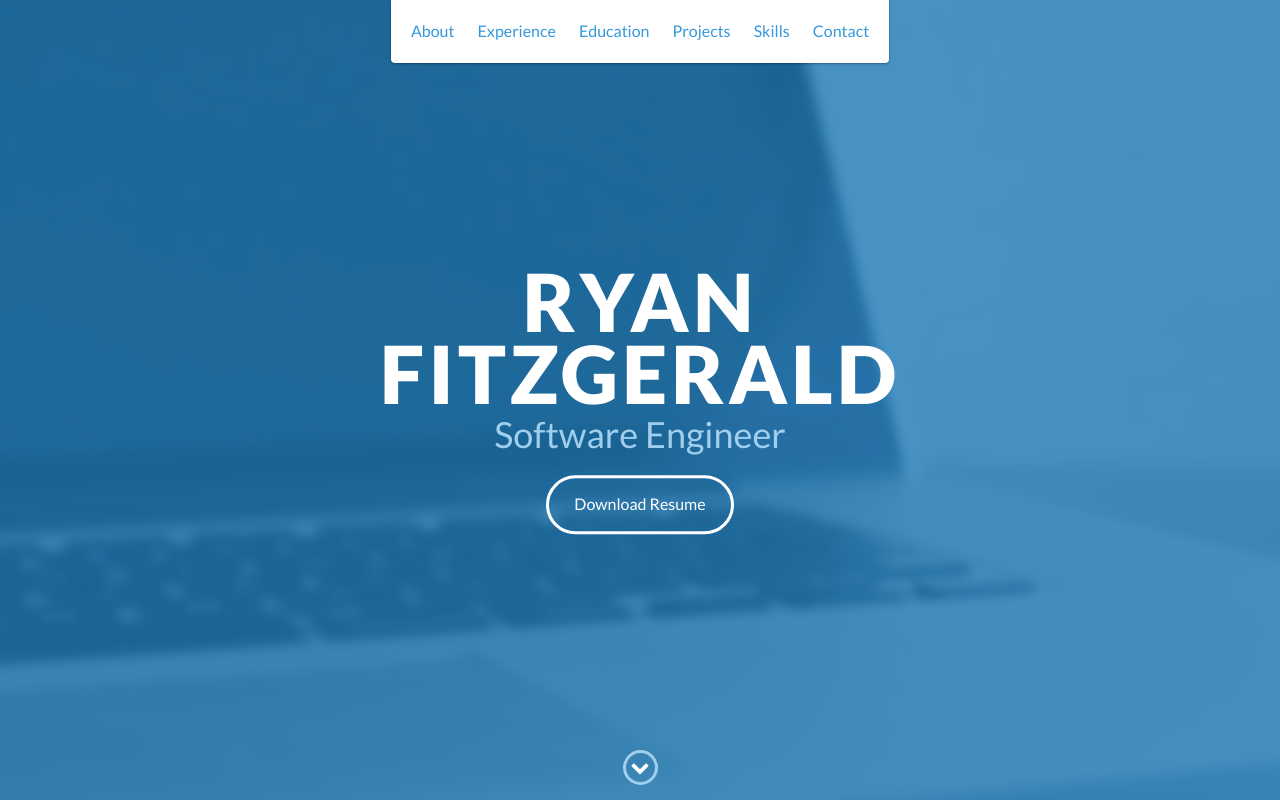
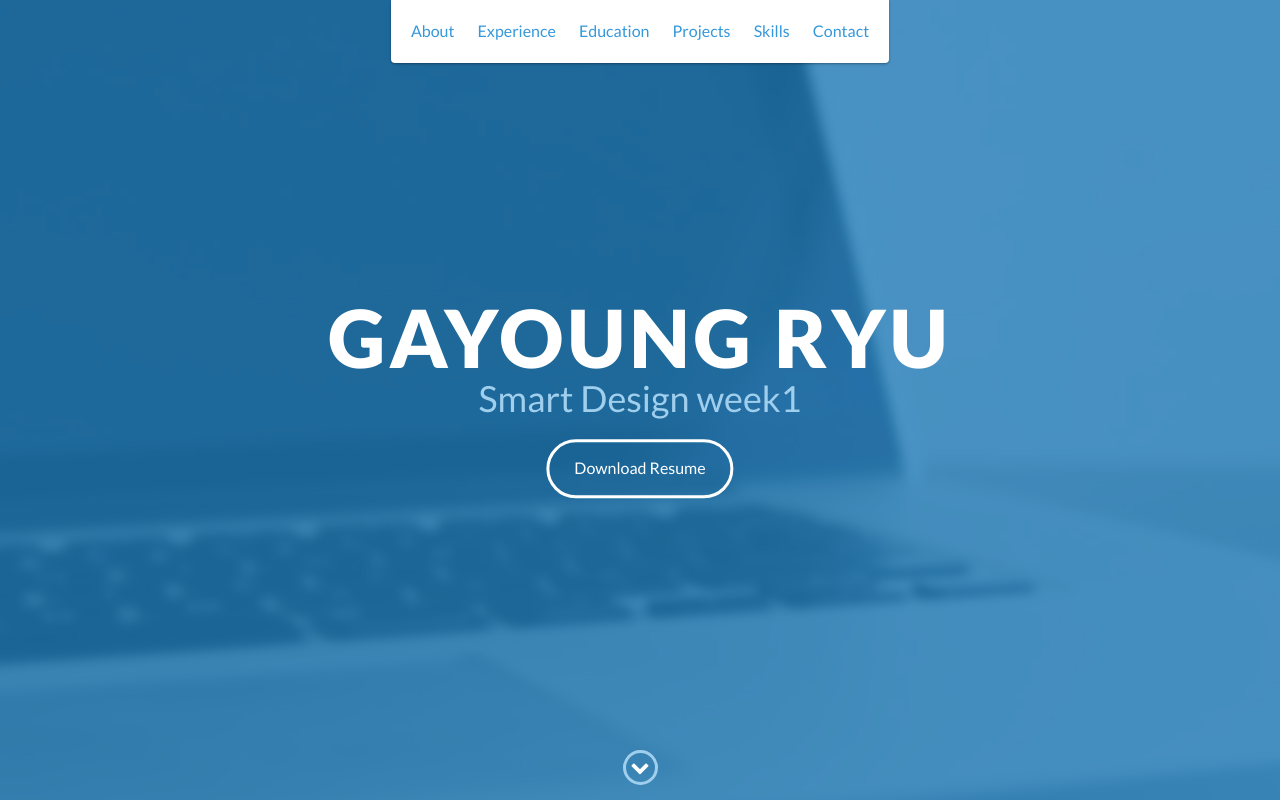
Before and after one commit to gayoungRYU/project_week1, a website: page index.html in a window 1280 px wide. Shown: the top 800 px of the page. Drawn offline with nearby package versions, Linux system fonts and the light colour scheme.

Commit message:
project index.html
project index.html-name modify

```diff
--- a/index.html
+++ b/index.html
@@ -48,8 +48,8 @@
 
     <div id="lead">
         <div id="lead-content">
-            <h1>Ryan Fitzgerald</h1>
-            <h2>Software Engineer</h2>
+            <h1>Gayoung Ryu</h1>
+            <h2>Smart Design week1</h2>
             <a href="#" class="btn-rounded-white">Download Resume</a>
         </div>
         <!-- End #lead-content -->
```
Also changed, not shown: 1 other file.
